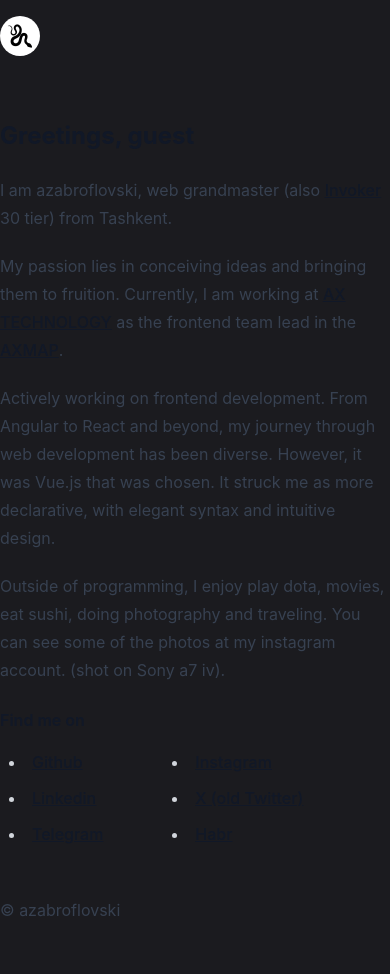
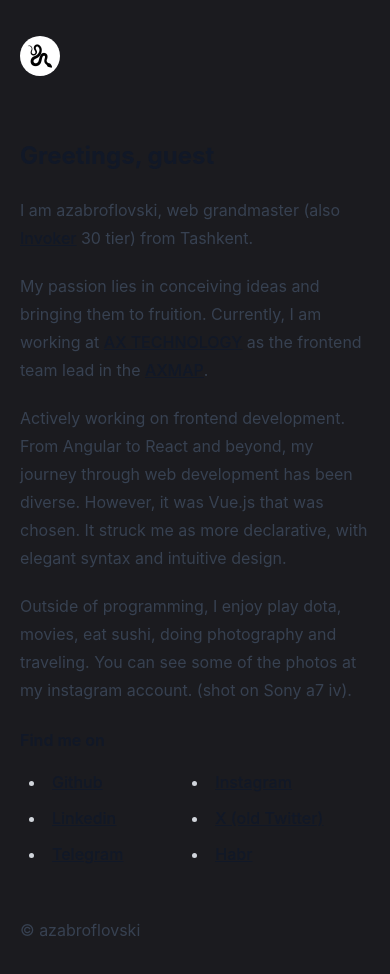
Before and after one commit to azabroflovski/azabroflovski-website, a Nuxt app: page / in a window 390 px wide. Shown: the top 974 px of the page. Before the commit the page ends 924 px from the top, so only its background shows below. Built offline with nearby package versions, Linux system fonts and the light colour scheme.

Commit message:
fix: mobile inline padding

```diff
--- a/app.vue
+++ b/app.vue
@@ -1,5 +1,5 @@
 <template>
-  <div>
+  <div class="pa-5">
     <LayoutHeader />
     <NuxtPage class="container mx-auto mt-10" />
   </div>
```
